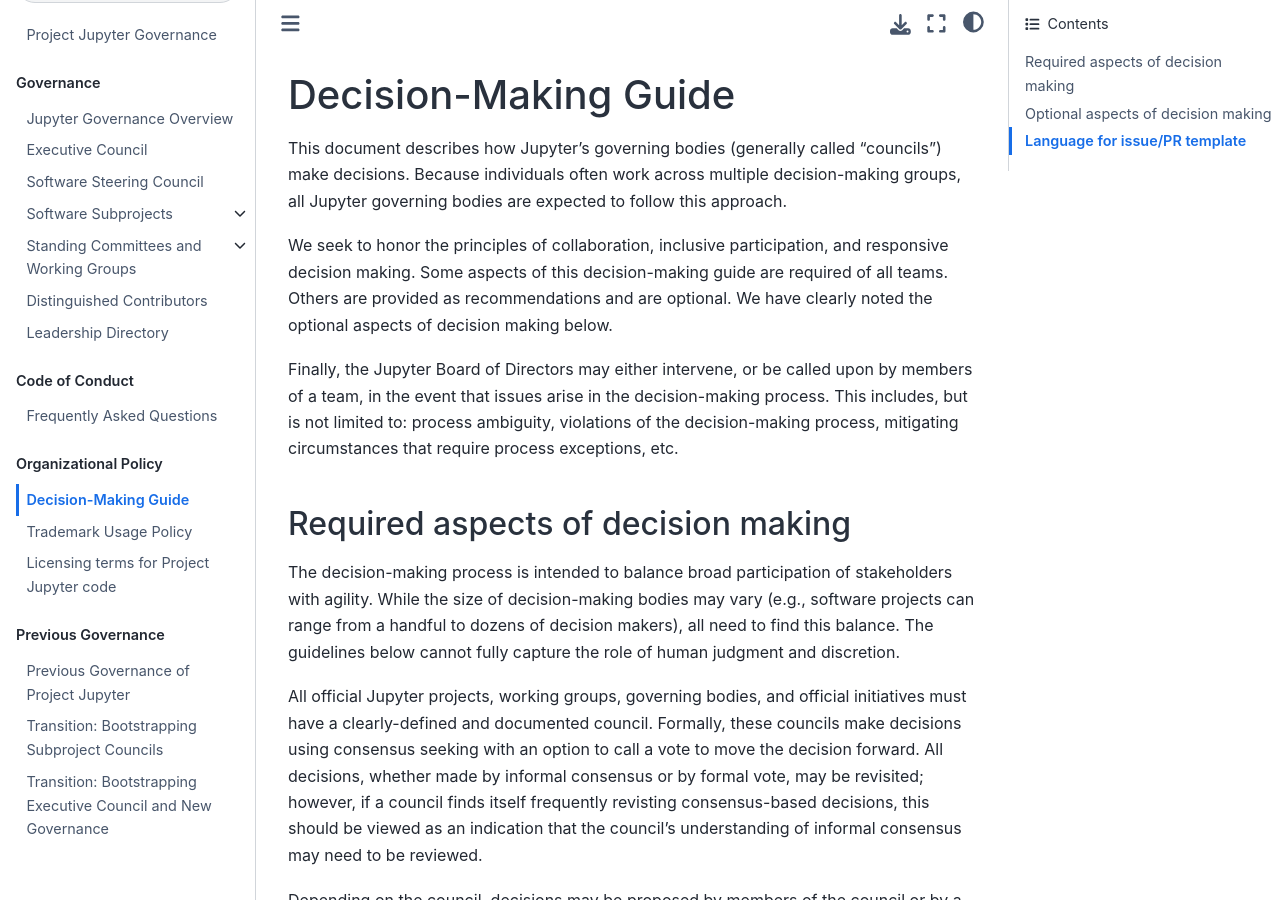
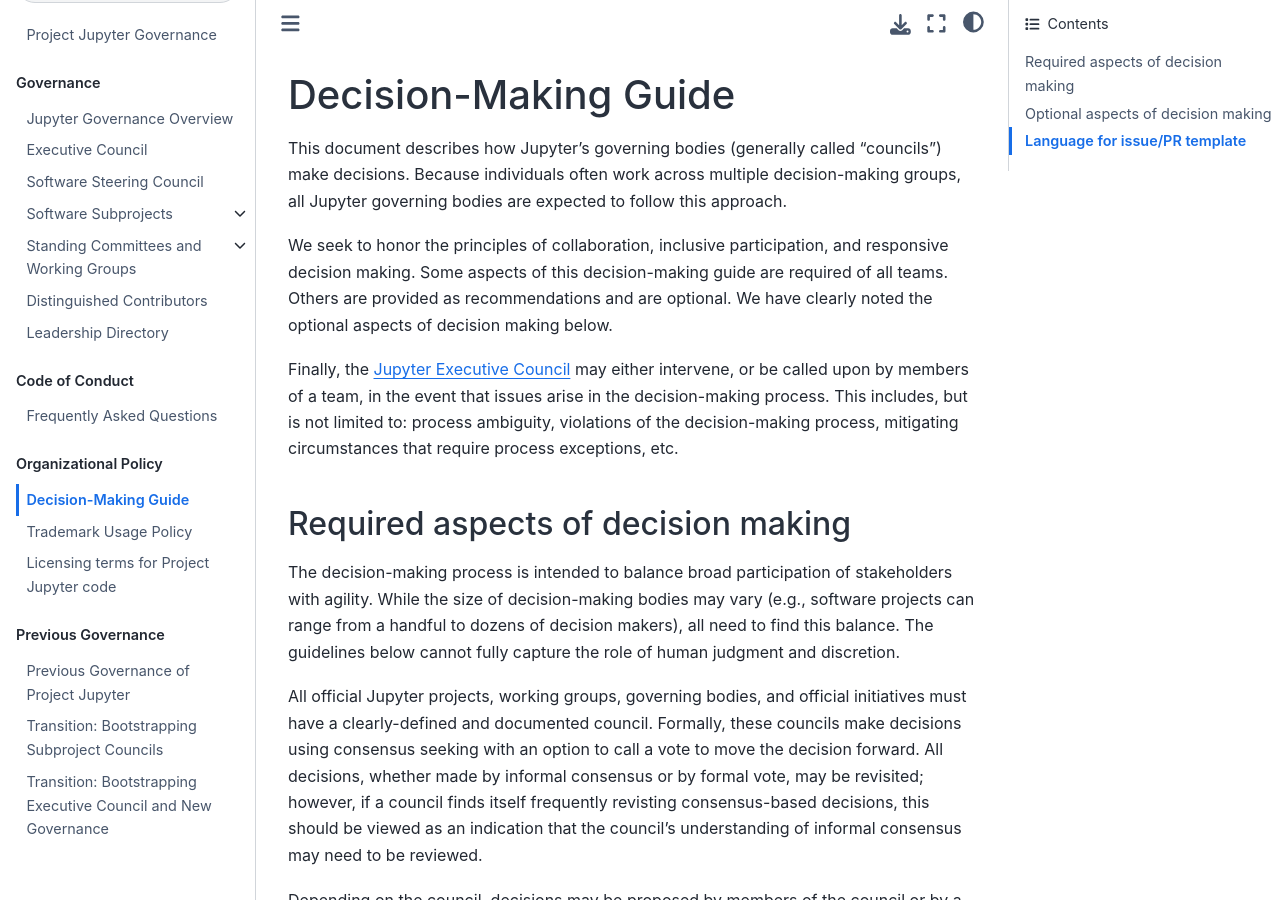
Before and after one commit to jupyter/governance, a Jupyter Book: the page built from decision_making.md, in a window 1280 px wide and 900 px high. Built offline with Jupyter Book 1.0.4 settings and Sphinx 7.4.7 and the Sphinx Book theme 1.1.4, drawn with Linux system fonts in a browser that asks for light colours; pages that are not in the unit, such as notebooks, are missing from menus.

Commit message:
Update obsolete language: Jupyter Board of Directors -> Jupyter Executive Council

```diff
--- a/decision_making.md
+++ b/decision_making.md
@@ -4,7 +4,7 @@
 
 We seek to honor the principles of collaboration, inclusive participation, and responsive decision making. Some aspects of this decision-making guide are required of all teams. Others are provided as recommendations and are optional. We have clearly noted the optional aspects of decision making below.
 
-Finally, the Jupyter Board of Directors may either intervene, or be called upon by members of a team, in the event that issues arise in the decision-making process. This includes, but is not limited to: process ambiguity, violations of the decision-making process, mitigating circumstances that require process exceptions, etc.
+Finally, the [Jupyter Executive Council](executive_council.md) may either intervene, or be called upon by members of a team, in the event that issues arise in the decision-making process. This includes, but is not limited to: process ambiguity, violations of the decision-making process, mitigating circumstances that require process exceptions, etc.
 
 ## Required aspects of decision making
 
```
